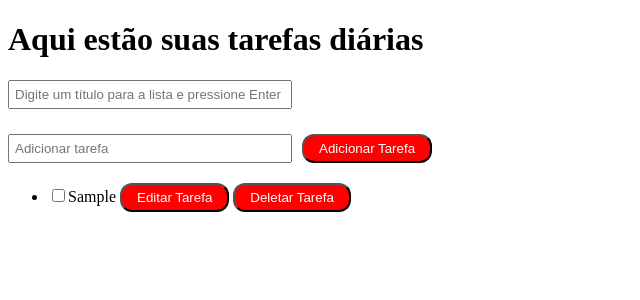
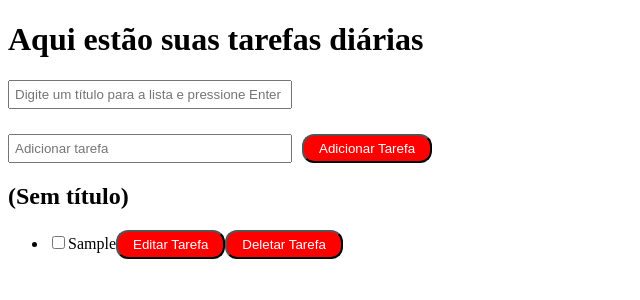
Before and after one commit to gu00ferraz/lista-de-tarefas, a React (Create React App) app: page / in a window 1280 px wide. Both pictures are taken after typing "Sample" into the empty fields and a click on the button "Adicionar Tarefa". Shown: the top 300 px of the page, without its empty margins (0-640 px from the left). Built offline with nearby package versions, Linux system fonts and the light colour scheme.

Commit message:
commit na sexta dia 21

```diff
--- a/src/AddTodo.js
+++ b/src/AddTodo.js
@@ -1,39 +1,32 @@
 import { useState } from "react";
 
-// GERAR ID UNICO PARA CADA titulo
-let nextId = 1;
-// ARRAY VAZIO PRAR COMEÇAR SEM titulo
-const initialTodos = [];
+export default function AddTodo({ onAddTodo }) {
+  const [title, setTitle] = useState("");         // tarefa digitada
+  const [listTitle, setListTitle] = useState(""); // título sendo digitado
+  const [savedTitle, setSavedTitle] = useState(""); // título final da lista atual
 
-
-// componente pai da aplicacao:
-export default function AddTodo({ onAddTodo,todoList }) {
-  //guarda o texto digitado no campo “Adicionar tarefa”
-  const [title, setTitle] = useState("");
-  //guarda o texto digitado no campo “Título da lista”
-  const [listTitle, setListTitle] = useState("");
-  //guarda o título final salvo (após pressionar Enter)
-  const [savedTitle, setSavedTitle] = useState([]);
-
-
-  //É chamada toda vez que o usuário pressiona uma tecla dentro do input do título da lista.
+  // Salva o nome da lista apenas quando apertar ENTER
   function handleListTitleKeyDown(e) {
-
     if (e.key === "Enter" && listTitle.trim() !== "") {
-      setSavedTitle(listTitle);
-      setListTitle("");
+      setSavedTitle(listTitle.trim()); // título definitivo
+      setListTitle(""); // limpa o campo
     }
   }
 
+  function handleAdd() {
+    if (title.trim() === "") return;
 
+    // envia tarefa usando o título DEFINITIVO da lista
+    onAddTodo(title.trim(), savedTitle || "(Sem título)");
 
+    setTitle(""); // limpa o campo da tarefa
+  }
 
   return (
     <>
-      {/*TITULO FIXO DA <PAGINA></PAGINA> */}
-      <h1> Aqui estão suas tarefas diárias </h1>
+      <h1>Aqui estão suas tarefas diárias</h1>
 
-      {/* adiciona LA EMBAIXO o  título da lista */}
+      {/* Campo de Título da Lista */}
       <div style={{ marginBottom: "20px" }}>
         <input
           placeholder="Digite um título para a lista e pressione Enter"
@@ -49,7 +42,7 @@ export default function AddTodo({ onAddTodo,todoList }) {
         />
       </div>
 
-      {/* SEÇÃO 2: adicionar tarefas */}
+      {/* Campo para adicionar tarefas */}
       <div>
         <input
           placeholder="Adicionar tarefa"
@@ -62,23 +55,14 @@ export default function AddTodo({ onAddTodo,todoList }) {
           }}
         />
 
-        <button
-          onClick={() => {
-            //verifica se o campo esta vazio
-            if (title.trim() === "") return;
-            onAddTodo({
-              //ID = NUMBER, TITLE = STRING,  = BOOLEAN
-              id: todoList.length + 1,
-              conteudoDaLista: title,
-              estaConcluido: false,
-              nomeDaLista : listTitle
-            });
-            setTitle("");
-          }}
-        >
-          Adicionar Tarefa
-        </button>
-        {savedTitle && <h2 style={{ marginTop: "15px" }}>{savedTitle}</h2>}
+        <button onClick={handleAdd}>Adicionar Tarefa</button>
+
+        {/* Exibe título da lista SOMENTE depois que for salvo */}
+        {savedTitle && (
+          <h2 style={{ marginTop: "15px" }}>
+
+          </h2>
+        )}
       </div>
     </>
   );
--- a/src/App.js
+++ b/src/App.js
@@ -1,84 +1,68 @@
 import "./styles.css";
-import {useEffect, useState } from "react";
+import { useEffect, useState } from "react";
 
 import TaskList from "./TaskList.js";
 import AddTodo from "./AddTodo";
 
-// GERAR ID UNICO PARA CADA TAREFA
-let nextId = 1;
-// ARRAY VAZIO PRAR COMEÇAR SEM TAREFAS
+// ARRAY VAZIO PARA COMEÇAR SEM TAREFAS
 const initialTodos = [];
-//TASKAPP COMPONENTE filho - conteudo
 
 export default function TaskApp() {
   const [todos, setTodos] = useState(initialTodos);
-  const [listMap,setListMap] = useState(new Map())
+  const [listMap, setListMap] = useState(new Map());
 
+  // Agrupa tarefas por nomeDaLista
   useEffect(() => {
+    const mapa = new Map();
 
-    /*
-useEffect(() => {
-  const mapa = new Map();
+    todos.forEach((todo) => {
+      const chave = todo.nomeDaLista;
 
-  todos.forEach((todo) => {
-    if (!mapa.has(todo.nomeDaLista)) {
-      mapa.set(todo.nomeDaLista, []);
-    }
-    mapa.get(todo.nomeDaLista).push(todo);
-  });
+      if (!mapa.has(chave)) {
+        mapa.set(chave, []);
+      }
 
-  setListMap(mapa);
-}, [todos]);
+      mapa.get(chave).push(todo);
+    });
 
-return (
-  <div>
-    {Array.from(listMap.entries()).map(([nomeDaLista, itens]) => (
-      <div key={nomeDaLista}>
-        <h2>{nomeDaLista}</h2>
-        {itens.map((item) => (
-          <p key={item.id}>{item.conteudoDaLista}</p>
-        ))}
-      </div>
-    ))}
-  </div>
-);
+    setListMap(mapa);
+  }, [todos]);
 
-    */
-  })
-
-  console.log(todos)
-  console.log(listMap)
-
-  // CRIA O OBJETO (CREATE)
-  function handleAddTodo(todo) {
+  // CREATE
+  function handleAddTodo(conteudoDaLista, nomeDaLista) {
     setTodos([
       ...todos,
-      todo
+      {
+        id: Date.now(),
+        conteudoDaLista,
+        nomeDaLista,
+        estaConcluido: false
+      }
     ]);
   }
-  // ATUALIZA O OBJETO (UPDATE)
+
+  // UPDATE
   function handleChangeTodo(nextTodo) {
     setTodos(
-      todos.map((t) => {
-        if (t.id === nextTodo.id) {
-          return nextTodo;
-        } else {
-          return t;
-        }
-      })
+      todos.map((t) => (t.id === nextTodo.id ? nextTodo : t))
     );
   }
-  // DELETA O OBJETO (DELETE)
+
+  // DELETE
   function handleDeleteTodo(todoId) {
     setTodos(todos.filter((t) => t.id !== todoId));
   }
 
+console.log(todos);
+ console.log(listMap);
   return (
     <>
-      {/*QUANDO O USARIO ADICIONA CHAMA A FUNCAO ADD, DEPOIS A CHANGE E DELETE*/}
-      <AddTodo onAddTodo={handleAddTodo} todoList={todos} />
+      {/* Formulário */}
+      <AddTodo onAddTodo={handleAddTodo} />
+
+      {/* Lista agrupada */}
       <TaskList
-      todos={todos}
+        listMap={listMap}
         onChangeTodo={handleChangeTodo}
         onDeleteTodo={handleDeleteTodo}
       />
--- a/src/TaskList.js
+++ b/src/TaskList.js
@@ -1,54 +1,61 @@
 import { useState } from "react";
 
-export default function TaskList({ todos, onChangeTodo, onDeleteTodo }) {
-  //Dentro do return, ele usa o método .map() para percorrer cada tarefa (todo)
-  //e renderizar um componente <Task> para cada uma delas.
+export default function TaskList({ listMap, onChangeTodo, onDeleteTodo }) {
   return (
-    <ul>
-      {todos.map((todo) => (
-        <li key={todo.id}>
-          <Task todo={todo} onChange={onChangeTodo} onDelete={onDeleteTodo} />
-        </li>
+    <div>
+      {Array.from(listMap.entries()).map(([nomeDaLista, itens]) => (
+        <div key={nomeDaLista} style={{ marginBottom: "20px" }}>
+          <h2>{nomeDaLista}</h2>
+
+          <ul>
+            {itens.map((todo) => (
+              <li key={todo.id}>
+                <Task
+                  todo={todo}
+                  onChange={onChangeTodo}
+                  onDelete={onDeleteTodo}
+                />
+              </li>
+            ))}
+          </ul>
+        </div>
       ))}
-      {/*COLOCAR AQUI A FUNCIONALIDADE */}
-    </ul>
+    </div>
   );
 }
+
 function Task({ todo, onChange, onDelete }) {
   const [isEditing, setIsEditing] = useState(false);
+
   let todoContent;
+
   if (isEditing) {
     todoContent = (
       <>
         <input
           value={todo.conteudoDaLista}
           onChange={(event) => {
-            {
-              /*Ao digitar algo, o onChange() é chamado —
-          ele envia a tarefa atualizada para o componente pai. */
-            }
             onChange({
               ...todo,
               conteudoDaLista: event.target.value,
             });
           }}
-        />{" "}
-        {/*BOTAO PARA SALVAR */}
-        <button onClick={() => setIsEditing(false)}>Salvar Edição</button>{" "}
+        />
+        <button onClick={() => setIsEditing(false)}>Salvar Edição</button>
       </>
     );
   } else {
     todoContent = (
       <>
-        {todo.conteudoDaLista} {/*BOTAO PARA EDITAR */}
-        <button onClick={() => setIsEditing(true)}>Editar Tarefa</button>{" "}
+        {todo.conteudoDaLista}
+        <button onClick={() => setIsEditing(true)}>Editar Tarefa</button>
       </>
     );
   }
+
   return (
     <label>
       <input
-        //O checkbox permite marcar a tarefa como concluída
         type="checkbox"
         checked={todo.estaConcluido}
         onChange={(e) => {
@@ -59,7 +66,6 @@ function Task({ todo, onChange, onDelete }) {
         }}
       />
       {todoContent}
-      {/*BOTAO PARA DELETAR */}
       <button onClick={() => onDelete(todo.id)}>Deletar Tarefa</button>
     </label>
   );
```
